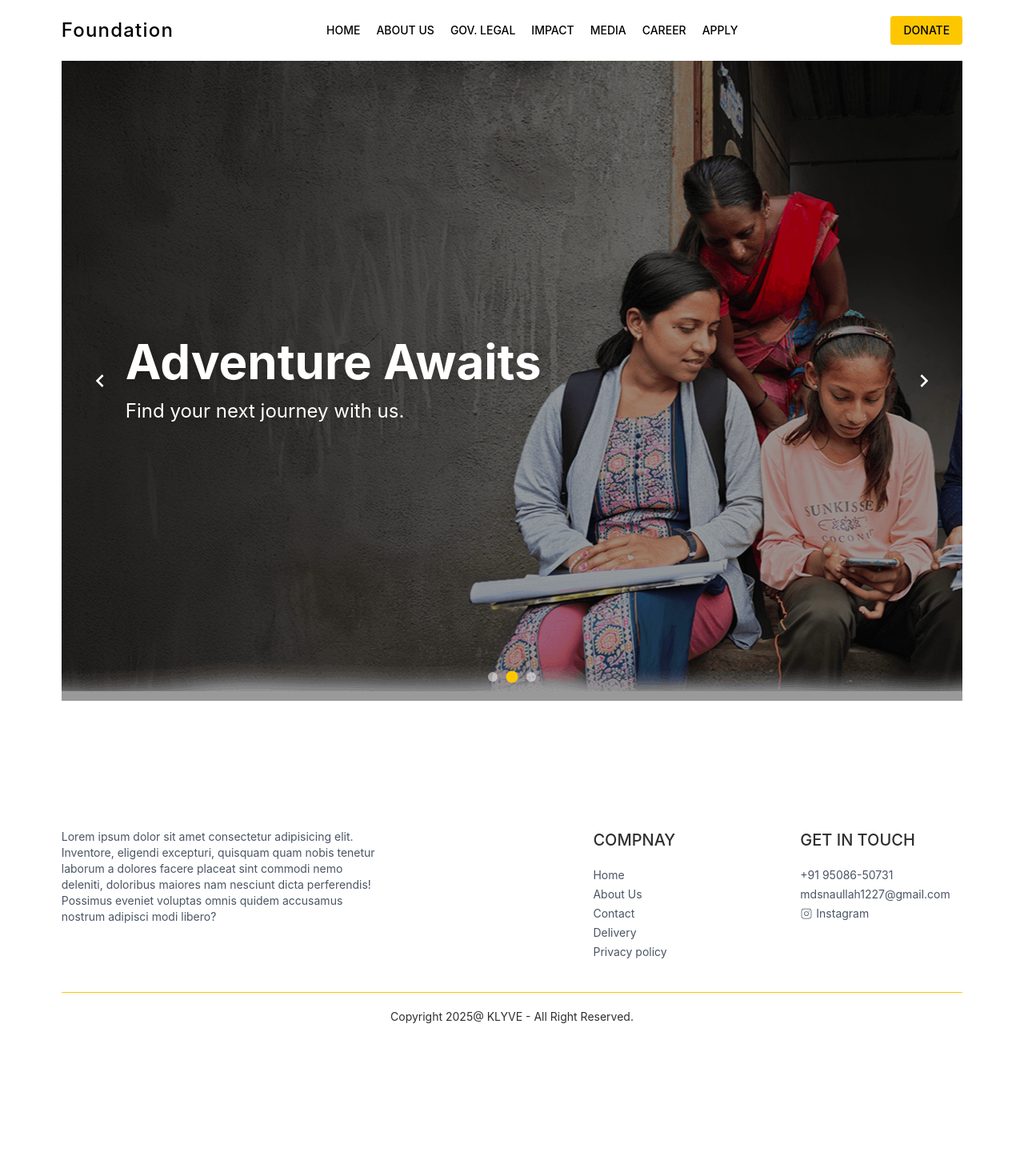
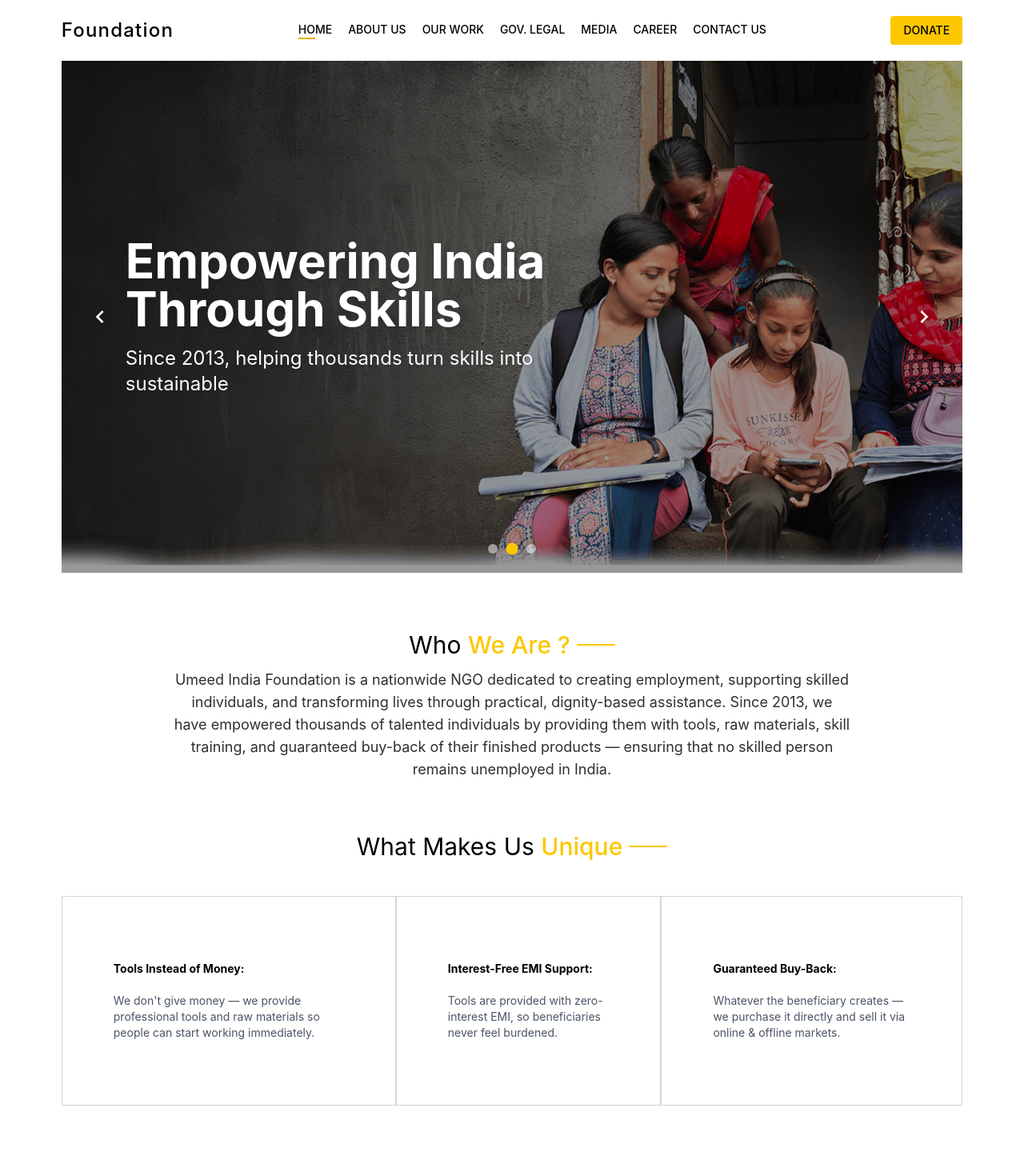
Before and after one commit to mesanaullah/foundation, a React app in the folder frontend/: page / in a window 1280 px wide. Shown: the top 1470 px of the page at 80% size. Before the commit the page ends 1301 px from the top, so only its background shows below. Built offline with nearby package versions, Linux system fonts and the light colour scheme; grey boxes are pictures that could not be loaded; the HTML template or start-up script is replaced by a standard one.

Commit message:
home page part - ii

```diff
--- a/frontend/src/components/Hero.jsx
+++ b/frontend/src/components/Hero.jsx
@@ -12,8 +12,8 @@ const slides = [
     },
     {
         id: 2,
-        title: "Adventure Awaits",
-        subtitle: "Find your next journey with us.",
+        title: "Empowering India Through Skills",
+        subtitle: "Since 2013, helping thousands turn skills into sustainable ",
         image: img2,
     },
     {
@@ -44,7 +44,7 @@ const Hero = () => {
 
 
     return (
-        <div className="relative w-full h-[70vh] sm:h-[80vh] md:h-screen overflow-hidden">
+        <div className="relative w-full h-[50vh] sm:h-[60vh] md:h-[80vh] overflow-hidden">
             {/* Slides Wrapper */}
             <div
                 className="flex h-full transition-transform duration-700 ease-out"
--- a/frontend/src/components/Navbar.jsx
+++ b/frontend/src/components/Navbar.jsx
@@ -1,5 +1,5 @@
 import React, { useState } from 'react'
-import { Link } from 'react-router-dom'
+import { NavLink, Link } from 'react-router-dom'
 import { IoMdMenu, IoMdClose } from "react-icons/io";
 import clsx from "clsx";
 
@@ -12,12 +12,12 @@ const Navbar = () => {
     const navItems = [
         { name: "HOME", href: "/" },
         { name: "ABOUT US", href: "/about" },
+        { name: "OUR WORK", href: "/ourwork" },
         { name: "GOV. LEGAL", href: "/goverment" },
-        // { name: "WHAT WE DO", href: "/Whatwedo" },
-        { name: "IMPACT", href: "/impact" },
+        // { name: "IMPACT", href: "/impact" },
         { name: "MEDIA", href: "/media" },
         { name: "CAREER", href: "/career" },
-        { name: "APPLY", href: "/apply" },
+        { name: "CONTACT US", href: "/contact" },
         { name: "DONATE", href: "/donate" },
     ];
 
@@ -34,9 +34,10 @@ const Navbar = () => {
             {/* ------Destop Menu------ */}
             <ul className="hidden sm:flex gap-3 md:gap-5 text-xs md:text-sm">
                 {navItems.filter((item) => item.name !== "DONATE").map((item, i) => (
-                    <Link key={i} to={item.href}>
-                        <p>{item.name}</p>
-                    </Link>
+                    <NavLink key={i} to={item.href}>
+                        <p className='active:text-yellow-400'>{item.name}</p>
+                        <hr className='w-2/4 border-none h-[1.5px] bg-yellow-500 hidden' />
+                    </NavLink>
                 ))}
 
                 {/* {navItems.map((item, i) => (
--- /dev/null
+++ b/frontend/src/components/Title.jsx
@@ -0,0 +1,14 @@
+import React from 'react'
+
+const Title = ({ text1, text2 }) => {
+    return (
+        <div>
+            <div className='inline-flex gap-2 items-center mb-3'>
+                <p className=''>{text1}<span className='text-yellow-400 font-medium'>{text2}</span></p>
+                <p className='w-8 sm:w-12 h-px sm:h-0.5 bg-yellow-400'></p>
+            </div>
+        </div>
+    )
+}
+
+export default Title
--- /dev/null
+++ b/frontend/src/components/WoWeAre.jsx
@@ -0,0 +1,37 @@
+import React from 'react'
+import Title from './Title'
+
+const WoWeAre = () => {
+    return (
+        <div className='my-10'>
+
+            <div className='text-center py-8 text-2xl sm:text-3xl'>
+                <Title text1={'Who '} text2={'We Are ?'} />
+                <p className='w-3/4 m-auto text-sm sm:text-base md:text-lg text-[#2F2F2F]'>Umeed India Foundation is a nationwide NGO dedicated to creating employment, supporting skilled individuals, and transforming lives through practical, dignity-based assistance. Since 2013, we have empowered thousands of talented individuals by providing them with tools, raw materials, skill training, and guaranteed buy-back of their finished products — ensuring that no skilled person remains unemployed in India.</p>
+            </div>
+
+            <div className='text-center py-8 text-2xl sm:text-3xl'>
+                <Title text1={'What Makes Us  '} text2={'Unique'} />
+            </div>
+
+            <div className='flex flex-col sm:flex-row mb-20 text-sm'>
+                <div className='border border-gray-300 px-10 md:px-16 py-8 sm:py-20 flex flex-col gap-5'>
+                    <b>Tools Instead of Money:</b>
+                    <p className='text-gray-600'>We don't give money — we provide professional tools and raw materials so people can start working immediately.</p>
+                </div>
+
+                <div className='border border-gray-300 px-10 md:px-16 py-8 sm:py-20 flex flex-col gap-5'>
+                    <b>Interest-Free EMI Support:</b>
+                    <p className='text-gray-600'>Tools are provided with zero-interest EMI, so beneficiaries never feel burdened.</p>
+                </div>
+
+                <div className='border border-gray-300 px-10 md:px-16 py-8 sm:py-20 flex flex-col gap-5'>
+                    <b>Guaranteed Buy-Back:</b>
+                    <p className='text-gray-600'>Whatever the beneficiary creates — we purchase it directly and sell it via online & offline markets.</p>
+                </div>
+            </div>
+        </div>
+    )
+}
+
+export default WoWeAre
--- a/frontend/src/index.css
+++ b/frontend/src/index.css
@@ -6,3 +6,7 @@
   /* font-family: 'outfit'; */
   font-family: 'Inter';
 }
+
+a.active hr{
+  display: block;
+}
--- a/frontend/src/pages/Home.jsx
+++ b/frontend/src/pages/Home.jsx
@@ -1,10 +1,12 @@
 import React from 'react'
 import Hero from '../components/Hero'
+import WoWeAre from '../components/WoWeAre'
 
 const Home = () => {
     return (
         <div>
             <Hero />
+            <WoWeAre />
         </div>
     )
 }
```
